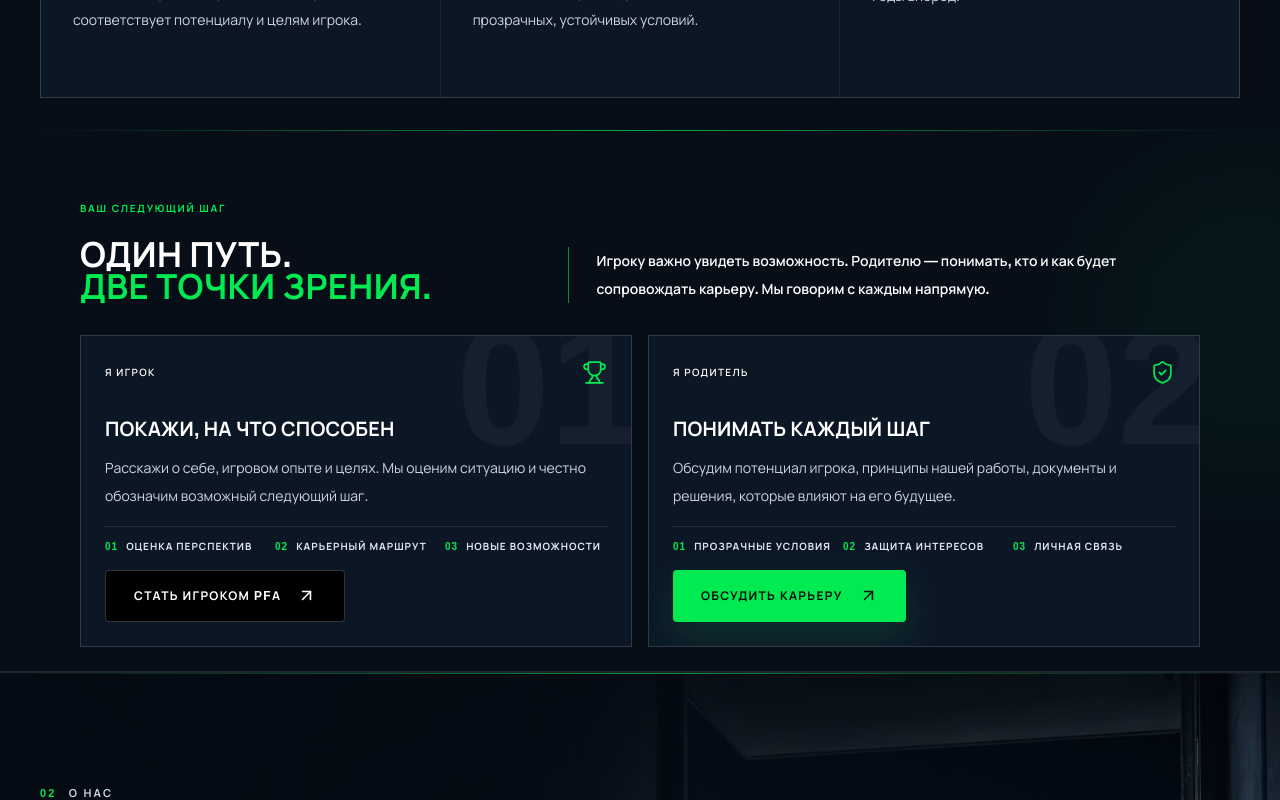
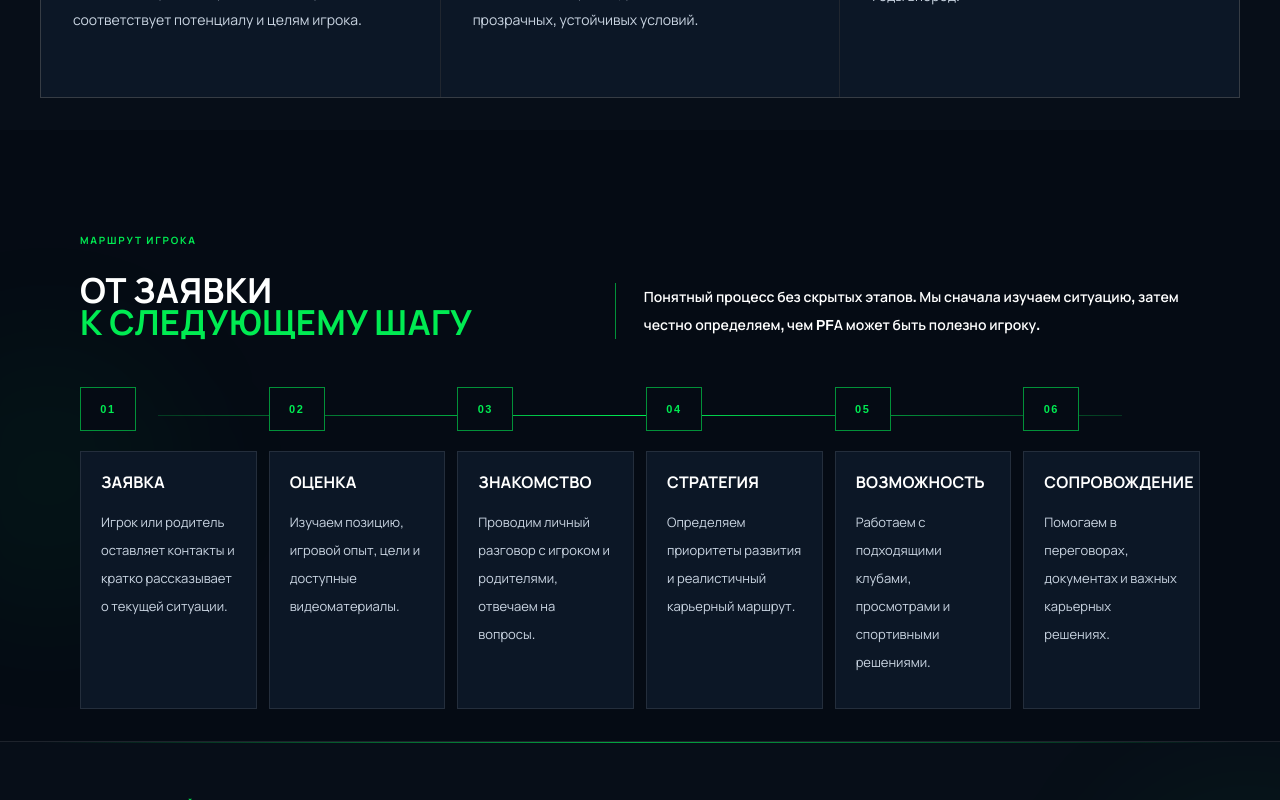
Before and after one commit to malinkavip67/pfa-site_, a Next.js app: page / in a window 1280 px wide. Shown: the part 1240-2040 px from the top of the page. Built offline with nearby package versions, Linux system fonts and the light colour scheme.

Commit message:
Add player journey and detailed enquiries

```diff
--- a/app/en/page.tsx
+++ b/app/en/page.tsx
@@ -7,6 +7,7 @@ import FeatureStatement from "@/components/home/FeatureStatement";
 import Hero from "@/components/home/Hero";
 import HeroStats from "@/components/home/HeroStats";
 import Partners from "@/components/home/Partners";
+import PlayerJourney from "@/components/home/PlayerJourney";
 import Services from "@/components/home/Services";
 import { englishAboutDirections, englishPartners, englishPlayers, englishServices, englishStats } from "@/data/english";
 import { createPageMetadata } from "@/lib/metadata";
@@ -19,5 +20,5 @@ export const metadata: Metadata = createPageMetadata({
 });
 
 export default function EnglishHomePage() {
-  return <><Hero locale="en" /><HeroStats stats={englishStats} locale="en" /><About directions={englishAboutDirections} locale="en" /><AudiencePaths locale="en" /><FeatureStatement locale="en" /><Services services={englishServices} locale="en" /><FeaturedPlayers players={englishPlayers} locale="en" /><Partners partners={englishPartners} locale="en" /><CTA locale="en" /></>;
+  return <><Hero locale="en" /><HeroStats stats={englishStats} locale="en" /><About directions={englishAboutDirections} locale="en" /><PlayerJourney locale="en" /><AudiencePaths locale="en" /><FeatureStatement locale="en" /><Services services={englishServices} locale="en" /><FeaturedPlayers players={englishPlayers} locale="en" /><Partners partners={englishPartners} locale="en" /><CTA locale="en" /></>;
 }
--- a/app/page.tsx
+++ b/app/page.tsx
@@ -7,6 +7,7 @@ import FeatureStatement from "@/components/home/FeatureStatement";
 import Hero from "@/components/home/Hero";
 import HeroStats from "@/components/home/HeroStats";
 import Partners from "@/components/home/Partners";
+import PlayerJourney from "@/components/home/PlayerJourney";
 import Services from "@/components/home/Services";
 import { partners } from "@/data/partners";
 import { getPlayers } from "@/data/players";
@@ -23,5 +24,5 @@ export const metadata: Metadata = createPageMetadata({
 
 export default async function HomePage() {
   const players = await getPlayers();
-  return <><Hero /><HeroStats stats={stats} /><About directions={aboutDirections} /><AudiencePaths /><FeatureStatement /><Services services={services} /><FeaturedPlayers players={players} /><Partners partners={partners} /><CTA /></>;
+  return <><Hero /><HeroStats stats={stats} /><About directions={aboutDirections} /><PlayerJourney /><AudiencePaths /><FeatureStatement /><Services services={services} /><FeaturedPlayers players={players} /><Partners partners={partners} /><CTA /></>;
 }
--- a/components/home/AudiencePaths.tsx
+++ b/components/home/AudiencePaths.tsx
@@ -39,6 +39,9 @@ const content = {
       name: "Имя",
       phone: "Телефон",
       email: "Почта",
+      playerStory: "Кратко о себе и футбольном опыте",
+      parentStory: "Кратко расскажите об игроке",
+      storyPlaceholder: "Команда, позиция, опыт, цели и другая важная информация",
       submit: "Написать в PFA",
       close: "Закрыть форму",
       note: "После нажатия откроется ваше почтовое приложение с готовым письмом.",
@@ -73,6 +76,9 @@ const content = {
       name: "First name",
       phone: "Phone",
       email: "Email",
+      playerStory: "Tell us briefly about yourself and your football experience",
+      parentStory: "Tell us briefly about the player",
+      storyPlaceholder: "Team, position, experience, goals and any other important information",
       submit: "Write to PFA",
       close: "Close form",
       note: "Your email application will open with a ready-to-send message.",
@@ -112,15 +118,15 @@ export default function AudiencePaths({ locale = "ru" }: Props) {
       ? (locale === "ru" ? "Обращение родителя с сайта PFA" : "Parent enquiry from the PFA website")
       : (locale === "ru" ? "Заявка игрока с сайта PFA" : "Player application from the PFA website");
     const body = locale === "ru"
-      ? `Фамилия: ${formData.get("surname")}\nИмя: ${formData.get("name")}\nТелефон: ${formData.get("phone")}\nПочта: ${formData.get("email")}`
-      : `Last name: ${formData.get("surname")}\nFirst name: ${formData.get("name")}\nPhone: ${formData.get("phone")}\nEmail: ${formData.get("email")}`;
+      ? `Фамилия: ${formData.get("surname")}\nИмя: ${formData.get("name")}\nТелефон: ${formData.get("phone")}\nПочта: ${formData.get("email")}\n\nКраткий рассказ:\n${formData.get("story")}`
+      : `Last name: ${formData.get("surname")}\nFirst name: ${formData.get("name")}\nPhone: ${formData.get("phone")}\nEmail: ${formData.get("email")}\n\nBrief introduction:\n${formData.get("story")}`;
 
     window.location.href = `mailto:${CONTACT_EMAIL}?subject=${encodeURIComponent(subject)}&body=${encodeURIComponent(body)}`;
   };
 
   return (
     <>
-      <section id="choose-your-path" aria-labelledby="audience-paths-title" className="relative scroll-mt-20 overflow-hidden border-b border-white/10 bg-[#070e18] pb-6 pt-16 max-md:pb-6 max-md:pt-12">
+      <section id="choose-your-path" aria-labelledby="audience-paths-title" className="relative scroll-mt-20 overflow-hidden border-b border-white/10 bg-[#070e18] pb-6 pt-12 max-md:pb-6 max-md:pt-10">
       <div aria-hidden="true" className="absolute left-1/2 top-0 h-px w-[min(1280px,calc(100%-5rem))] -translate-x-1/2 bg-gradient-to-r from-transparent via-pfa-accent/70 to-transparent max-md:w-[calc(100%-2.5rem)]" />
       <div aria-hidden="true" className="absolute -right-32 top-8 h-80 w-80 rounded-full bg-pfa-accent/[.045] blur-3xl" />
 
@@ -240,6 +246,19 @@ export default function AudiencePaths({ locale = "ru" }: Props) {
                 </label>
               ))}
 
+              <label className="col-span-2 block max-sm:col-span-1">
+                <span className="mb-2 block text-[10px] font-bold uppercase tracking-[.15em] text-slate-300">
+                  {formAudience === "parent" ? copy.form.parentStory : copy.form.playerStory}
+                </span>
+                <textarea
+                  required
+                  name="story"
+                  rows={4}
+                  placeholder={copy.form.storyPlaceholder}
+                  className="min-h-28 w-full resize-y rounded-none border border-white/15 bg-white/[.035] px-4 py-3 text-sm leading-6 text-white outline-none transition-colors placeholder:text-slate-600 focus:border-pfa-accent"
+                />
+              </label>
+
               <div className="col-span-2 mt-3 flex items-center justify-between gap-6 max-sm:col-span-1 max-sm:flex-col max-sm:items-stretch">
                 <Typography variant="caption" className="max-w-[300px] normal-case tracking-normal text-slate-400">{copy.form.note}</Typography>
                 <Button type="submit" shape="square" size="compact" className="shrink-0">{copy.form.submit}</Button>
--- /dev/null
+++ b/components/home/PlayerJourney.tsx
@@ -0,0 +1,79 @@
+import AnimatedReveal from "@/components/ui/AnimatedReveal";
+import Card from "@/components/ui/Card";
+import Container from "@/components/ui/Container";
+import Typography from "@/components/ui/Typography";
+import type { Locale } from "@/lib/i18n";
+
+interface Props { locale?: Locale; }
+
+const content = {
+  ru: {
+    eyebrow: "Маршрут игрока",
+    title: <>От заявки<br /><span className="text-pfa-accent">к следующему шагу</span></>,
+    intro: "Понятный процесс без скрытых этапов. Мы сначала изучаем ситуацию, затем честно определяем, чем PFA может быть полезно игроку.",
+    steps: [
+      { title: "Заявка", description: "Игрок или родитель оставляет контакты и кратко рассказывает о текущей ситуации." },
+      { title: "Оценка", description: "Изучаем позицию, игровой опыт, цели и доступные видеоматериалы." },
+      { title: "Знакомство", description: "Проводим личный разговор с игроком и родителями, отвечаем на вопросы." },
+      { title: "Стратегия", description: "Определяем приоритеты развития и реалистичный карьерный маршрут." },
+      { title: "Возможность", description: "Работаем с подходящими клубами, просмотрами и спортивными решениями." },
+      { title: "Сопровождение", description: "Помогаем в переговорах, документах и важных карьерных решениях." },
+    ],
+  },
+  en: {
+    eyebrow: "Player journey",
+    title: <>From application<br /><span className="text-pfa-accent">to the next step</span></>,
+    intro: "A clear process with no hidden stages. We first understand the situation, then honestly determine how PFA can help the player.",
+    steps: [
+      { title: "Application", description: "The player or parent shares their contact details and current situation." },
+      { title: "Assessment", description: "We review the position, playing experience, goals and available footage." },
+      { title: "Introduction", description: "We speak personally with the player and parents and answer their questions." },
+      { title: "Strategy", description: "We define development priorities and a realistic career pathway." },
+      { title: "Opportunity", description: "We work with suitable clubs, trials and sporting solutions." },
+      { title: "Support", description: "We assist with negotiations, documentation and key career decisions." },
+    ],
+  },
+} as const;
+
+export default function PlayerJourney({ locale = "ru" }: Props) {
+  const copy = content[locale];
+
+  return (
+    <section id="player-journey" aria-labelledby="player-journey-title" className="relative scroll-mt-20 overflow-hidden border-b border-white/10 bg-pfa-background pb-8 pt-24 max-md:pb-8 max-md:pt-16">
+      <div aria-hidden="true" className="absolute -left-24 top-1/3 h-72 w-72 rounded-full bg-pfa-accent/[.035] blur-3xl" />
+
+      <Container className="!w-[min(1120px,calc(100%-5rem))] max-md:!w-[calc(100%-2.5rem)]">
+        <AnimatedReveal className="grid grid-cols-[.9fr_1.1fr] items-end gap-14 max-lg:grid-cols-1 max-lg:gap-7">
+          <div>
+            <Typography as="span" variant="sectionSubtitle">{copy.eyebrow}</Typography>
+            <Typography id="player-journey-title" as="h2" variant="sectionTitle" className="mt-6 text-[clamp(1.65rem,2.7vw,2.8rem)] leading-[.94] tracking-[-.05em] max-sm:text-[1.45rem]">
+              {copy.title}
+            </Typography>
+          </div>
+          <Typography variant="bodyMedium" className="max-w-[580px] border-l border-pfa-accent/60 pl-7 font-semibold text-white max-lg:border-l-0 max-lg:border-t max-lg:pl-0 max-lg:pt-6">
+            {copy.intro}
+          </Typography>
+        </AnimatedReveal>
+
+        <div role="list" className="relative mt-12 grid grid-cols-6 gap-3 max-xl:grid-cols-3 max-xl:gap-4 max-md:grid-cols-1">
+          <div aria-hidden="true" className="absolute left-[7%] right-[7%] top-7 h-px bg-gradient-to-r from-pfa-accent/20 via-pfa-accent to-pfa-accent/20 max-xl:hidden" />
+
+          {copy.steps.map((step, index) => (
+            <AnimatedReveal key={step.title} delay={index * 0.05} className="relative h-full">
+              <div role="listitem" className="flex h-full flex-col max-md:grid max-md:grid-cols-[48px_1fr] max-md:items-stretch max-md:gap-4">
+                <div className="relative z-10 grid size-14 place-items-center border border-pfa-accent/60 bg-pfa-background text-[11px] font-bold tracking-[.14em] text-pfa-accent max-md:size-12">
+                  {String(index + 1).padStart(2, "0")}
+                </div>
+
+                <Card as="div" className="mt-5 h-full min-h-[178px] border-white/10 bg-[#0a1523] p-5 transition-colors hover:border-pfa-accent/45 max-md:mt-0 max-md:min-h-0">
+                  <Typography as="h3" variant="sectionTitle" className="text-[1rem] leading-tight tracking-[-.025em]">{step.title}</Typography>
+                  <Typography variant="bodyMedium" className="mt-4 text-[13px] leading-6 text-slate-300">{step.description}</Typography>
+                </Card>
+              </div>
+            </AnimatedReveal>
+          ))}
+        </div>
+      </Container>
+    </section>
+  );
+}
```
Also changed, not shown: 1 other file (tests, documents, lock files or other folders).
